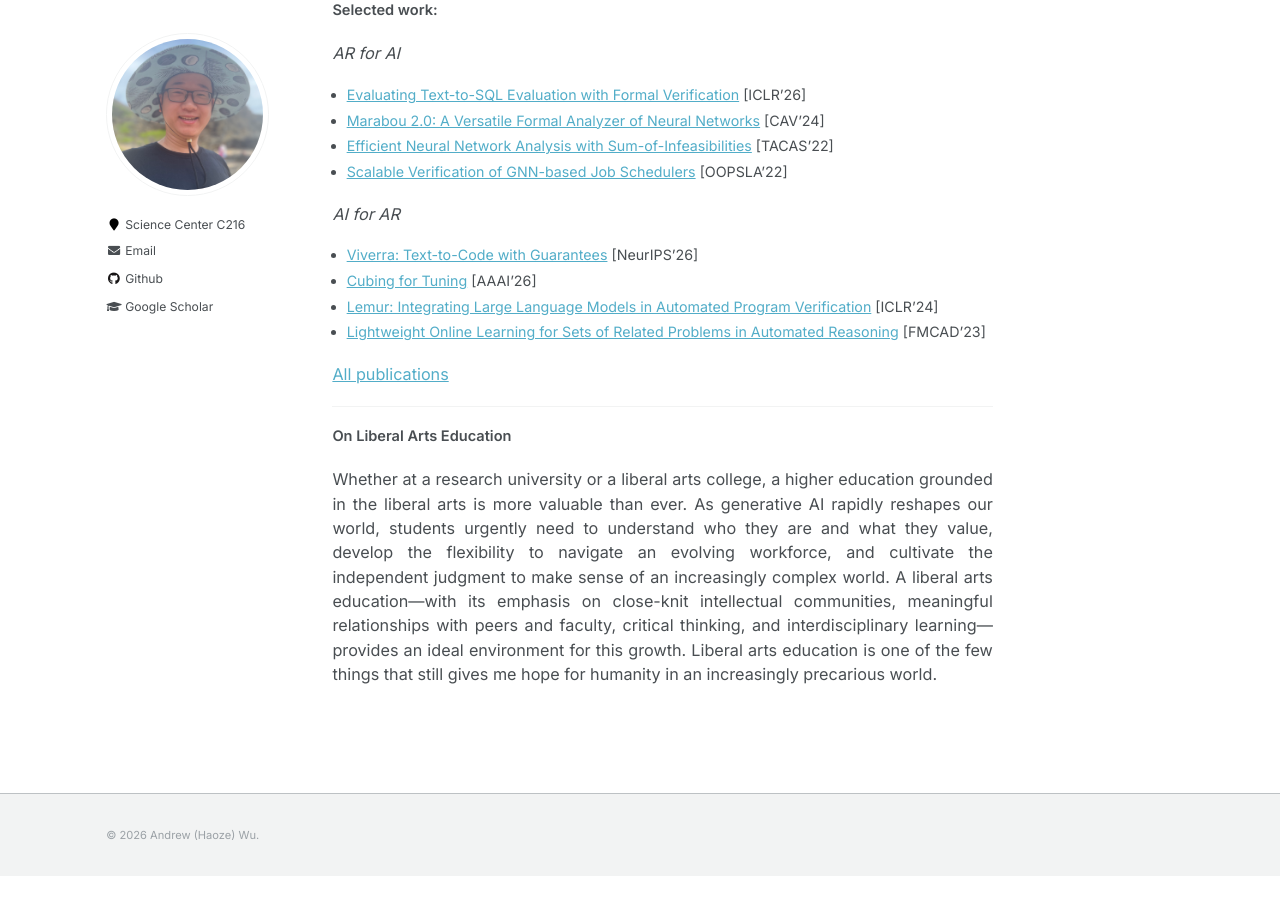
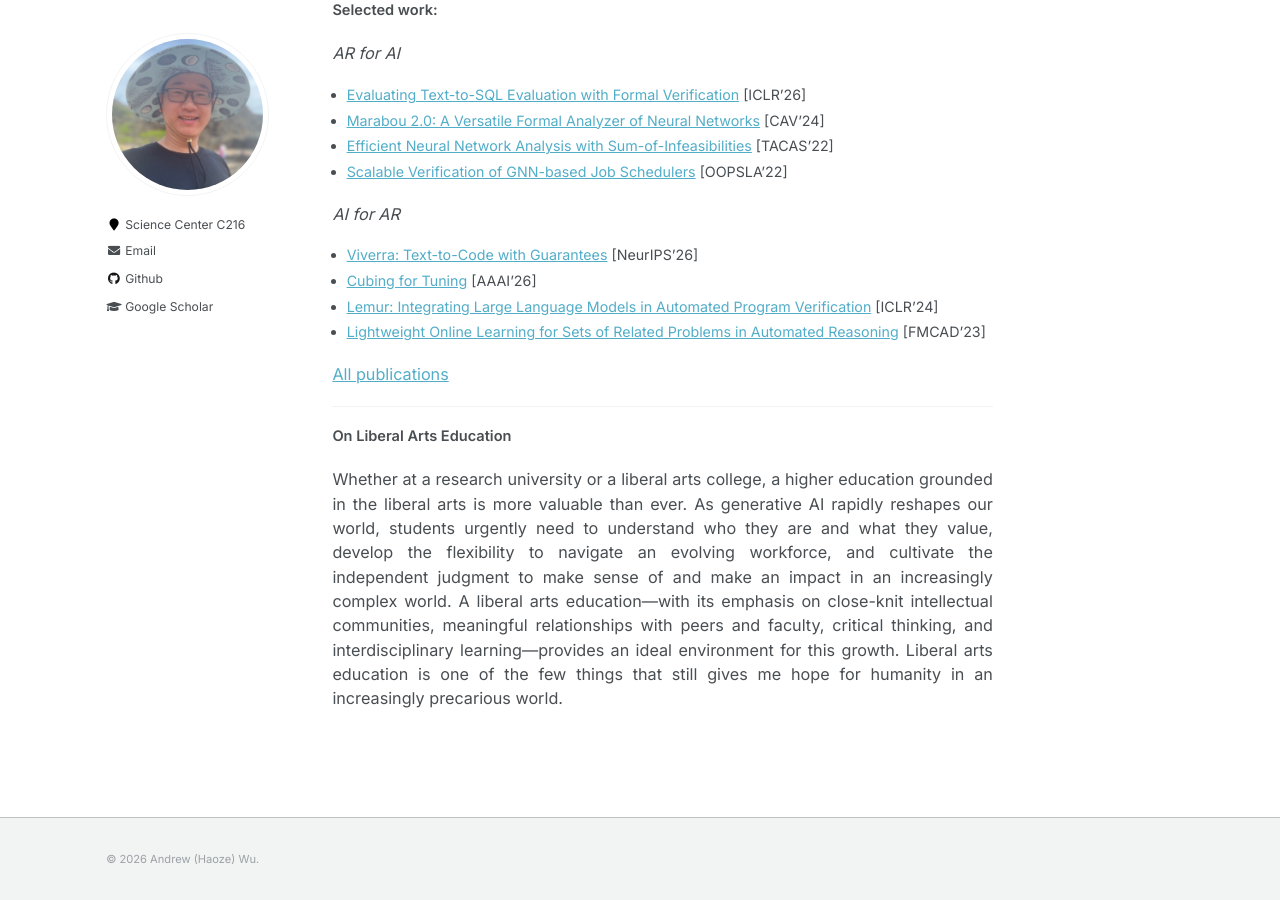
Before and after one commit to wu-haoze/wu-haoze.github.io, a Jekyll site: the page built from _pages/about.md, in a window 1280 px wide and 900 px high, scrolled down 558 px. Built offline with Jekyll 4.4.1, drawn with Linux system fonts in a browser that asks for light colours; before the commit the page ends 1434 px from its top, so only the background shows below that.

Commit message:
Update about.md

```diff
--- a/_pages/about.md
+++ b/_pages/about.md
@@ -39,4 +39,4 @@ I got my PhD at Stanford University in 2024, advised by Clark Barrett. Before th
 
 **On Liberal Arts Education**
 
-Whether at a research university or a liberal arts college, a higher education grounded in the liberal arts is more valuable than ever. As generative AI rapidly reshapes our world, students urgently need to understand who they are and what they value, develop the flexibility to navigate an evolving workforce, and cultivate the independent judgment to make sense of an increasingly complex world. A liberal arts education—with its emphasis on close-knit intellectual communities, meaningful relationships with peers and faculty, critical thinking, and interdisciplinary learning—provides an ideal environment for this growth. Liberal arts education is one of the few things that still gives me hope for humanity in an increasingly precarious world.
+Whether at a research university or a liberal arts college, a higher education grounded in the liberal arts is more valuable than ever. As generative AI rapidly reshapes our world, students urgently need to understand who they are and what they value, develop the flexibility to navigate an evolving workforce, and cultivate the independent judgment to make sense of and make an impact in an increasingly complex world. A liberal arts education—with its emphasis on close-knit intellectual communities, meaningful relationships with peers and faculty, critical thinking, and interdisciplinary learning—provides an ideal environment for this growth. Liberal arts education is one of the few things that still gives me hope for humanity in an increasingly precarious world.
```
